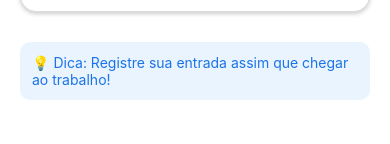
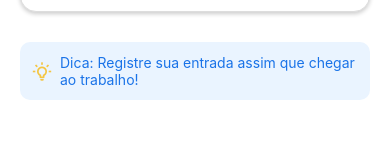
Before and after one commit to PedroPucci/mobileUnifor, a React Native app: screen /Home in a window 390 px wide. Shown: the part 493-637 px from the top of the page. Built offline with nearby package versions, Linux system fonts and the light colour scheme.

Commit message:
alteração do icone lampada na tela home.

```diff
--- a/components/Home/HomeScreen.js
+++ b/components/Home/HomeScreen.js
@@ -3,7 +3,7 @@ import { View, Text, StyleSheet, Image, TouchableOpacity } from "react-native";
 import { Feather } from "@expo/vector-icons";
 import FooterMenu from "../Footer/FooterMenu";
 import styles from "./homeScreen.styles";
-
+import { MaterialCommunityIcons } from "@expo/vector-icons";
 
 export default function HomeScreen({ navigation }) {
   const handleLogout = () => {
@@ -42,9 +42,17 @@ export default function HomeScreen({ navigation }) {
       </View>
 
       <View style={styles.tipBox}>
-        <Text style={styles.tipText}>
-          💡 Dica: Registre sua entrada assim que chegar ao trabalho!
-        </Text>
+        <View style={{ flexDirection: "row", alignItems: "center" }}>
+          <MaterialCommunityIcons
+            name="lightbulb-on-outline"
+            size={20}
+            color="#f4c542"
+            style={{ marginRight: 8 }}
+          />
+          <Text style={styles.tipText}>
+            Dica: Registre sua entrada assim que chegar ao trabalho!
+          </Text>
+        </View>
       </View>
 
       <FooterMenu navigation={navigation} />
```
